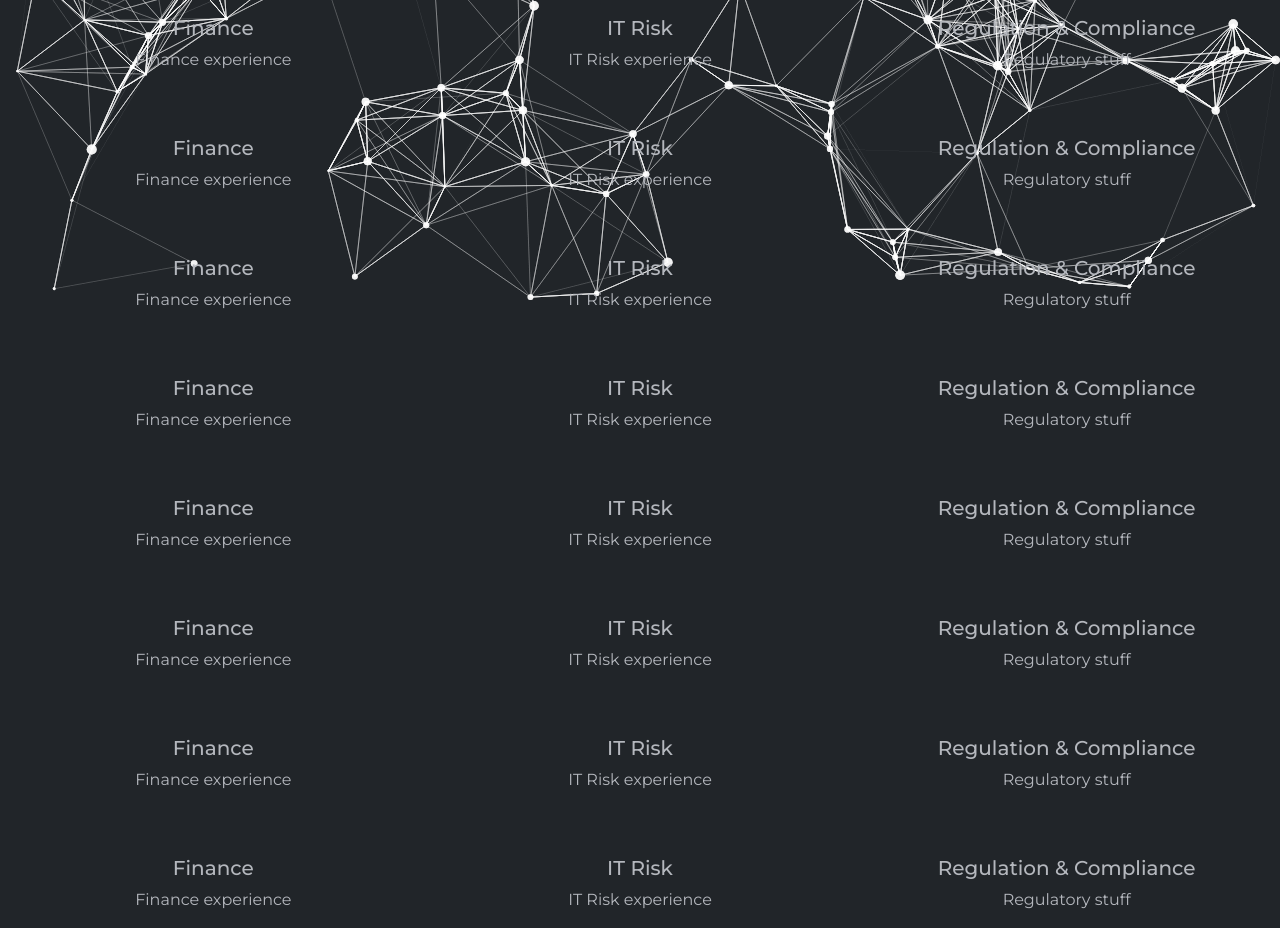
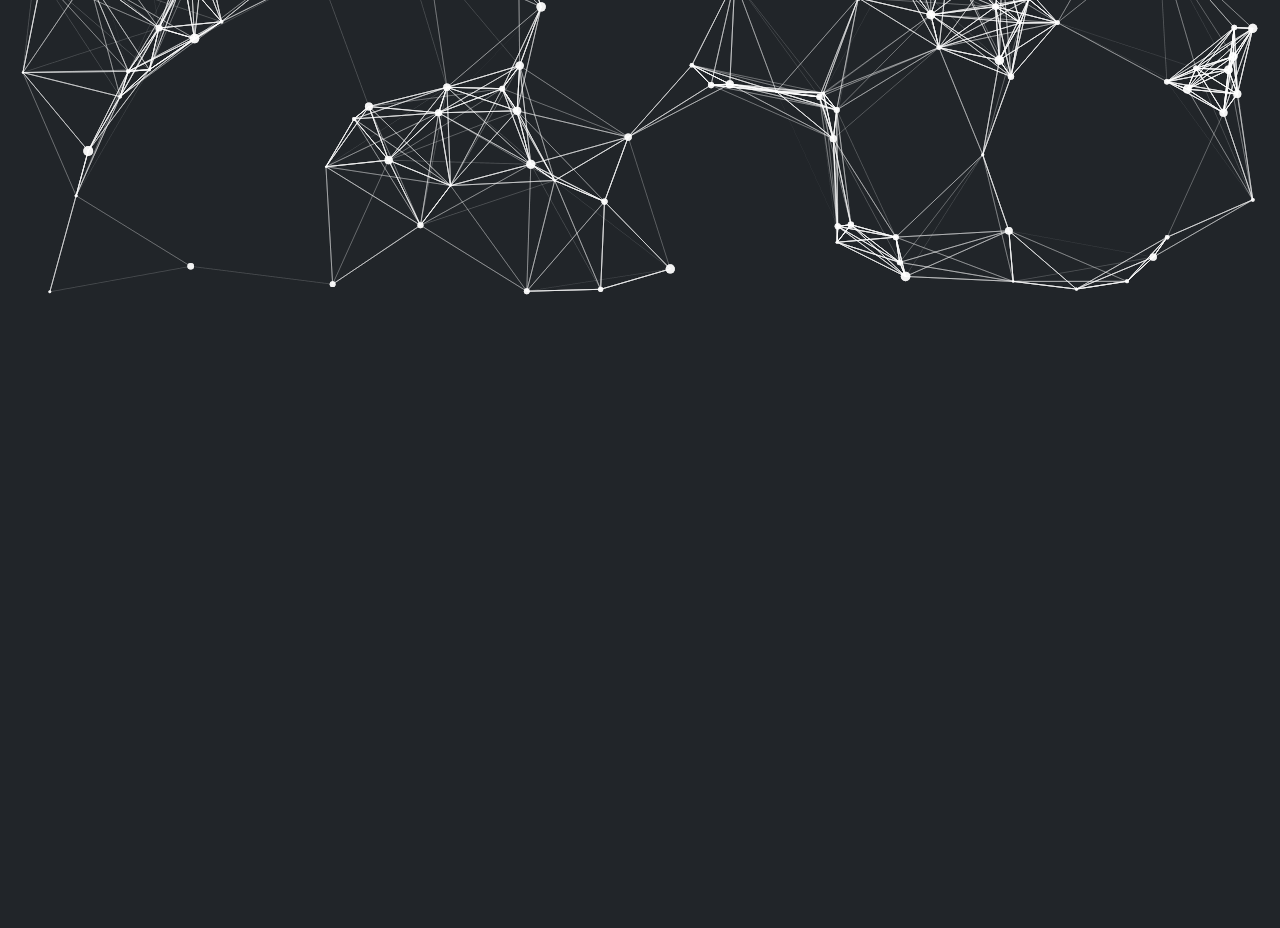
Before and after one commit to STV038/STV038.github.io-aktai, a React (Create React App) app: page /team in a window 1280 px wide. Shown: the part 500-1428 px from the top of the page. After the commit the page ends 800 px from the top, so only its background shows below. Built offline with nearby package versions, Linux system fonts and the light colour scheme.

Commit message:
styling of about component and particle footer

```diff
--- a/src/components/Services.js
+++ b/src/components/Services.js
@@ -2,6 +2,7 @@ import * as React from 'react';
 import { Container, Row } from 'reactstrap';
 import { Transition } from 'react-transition-group';
 
+import ParticlesFooter from '../assets/ParticlesFooter';
 import '../assets/transition.scss';
 
 const duration = 2000;
@@ -49,6 +50,9 @@ const Services = () => {
           </div>
         )}
       </Transition>
+      <nav class="navbar fixed-bottom particle-footer">
+        <ParticlesFooter />
+      </nav>
     </div>
   );
 };
--- a/src/components/Team.js
+++ b/src/components/Team.js
@@ -84,214 +84,6 @@ const Team = () => {
                 </Row>
               </Col>
             </Row>
-            <Row className="justify-content-center">
-              <Col sm="12" lg="4" className="mt-5">
-                <Row className="justify-content-center text-center">
-                  <h5>Finance</h5>
-                </Row>
-                <Row className="justify-content-center text-center">
-                  <p className=" mb-3">Finance experience</p>
-                </Row>
-              </Col>
-              <Col sm="12" lg="4" className="mt-5">
-                <Row className="justify-content-center">
-                  <h5>IT Risk</h5>
-                </Row>
-                <Row className="justify-content-center">
-                  <p className=" mb-3">IT Risk experience</p>
-                </Row>
-              </Col>
-              <Col sm="12" lg="4" className="mt-5">
-                <Row className="justify-content-center">
-                  <h5>Regulation & Compliance</h5>
-                </Row>
-                <Row className="justify-content-center">
-                  <p className=" mb-3">Regulatory stuff</p>
-                </Row>
-              </Col>
-            </Row>
-            <Row className="justify-content-center">
-              <Col sm="12" lg="4" className="mt-5">
-                <Row className="justify-content-center text-center">
-                  <h5>Finance</h5>
-                </Row>
-                <Row className="justify-content-center text-center">
-                  <p className=" mb-3">Finance experience</p>
-                </Row>
-              </Col>
-              <Col sm="12" lg="4" className="mt-5">
-                <Row className="justify-content-center">
-                  <h5>IT Risk</h5>
-                </Row>
-                <Row className="justify-content-center">
-                  <p className=" mb-3">IT Risk experience</p>
-                </Row>
-              </Col>
-              <Col sm="12" lg="4" className="mt-5">
-                <Row className="justify-content-center">
-                  <h5>Regulation & Compliance</h5>
-                </Row>
-                <Row className="justify-content-center">
-                  <p className=" mb-3">Regulatory stuff</p>
-                </Row>
-              </Col>
-            </Row>
-            <Row className="justify-content-center">
-              <Col sm="12" lg="4" className="mt-5">
-                <Row className="justify-content-center text-center">
-                  <h5>Finance</h5>
-                </Row>
-                <Row className="justify-content-center text-center">
-                  <p className=" mb-3">Finance experience</p>
-                </Row>
-              </Col>
-              <Col sm="12" lg="4" className="mt-5">
-                <Row className="justify-content-center">
-                  <h5>IT Risk</h5>
-                </Row>
-                <Row className="justify-content-center">
-                  <p className=" mb-3">IT Risk experience</p>
-                </Row>
-              </Col>
-              <Col sm="12" lg="4" className="mt-5">
-                <Row className="justify-content-center">
-                  <h5>Regulation & Compliance</h5>
-                </Row>
-                <Row className="justify-content-center">
-                  <p className=" mb-3">Regulatory stuff</p>
-                </Row>
-              </Col>
-            </Row>
-            <Row className="justify-content-center">
-              <Col sm="12" lg="4" className="mt-5">
-                <Row className="justify-content-center text-center">
-                  <h5>Finance</h5>
-                </Row>
-                <Row className="justify-content-center text-center">
-                  <p className=" mb-3">Finance experience</p>
-                </Row>
-              </Col>
-              <Col sm="12" lg="4" className="mt-5">
-                <Row className="justify-content-center">
-                  <h5>IT Risk</h5>
-                </Row>
-                <Row className="justify-content-center">
-                  <p className=" mb-3">IT Risk experience</p>
-                </Row>
-              </Col>
-              <Col sm="12" lg="4" className="mt-5">
-                <Row className="justify-content-center">
-                  <h5>Regulation & Compliance</h5>
-                </Row>
-                <Row className="justify-content-center">
-                  <p className=" mb-3">Regulatory stuff</p>
-                </Row>
-              </Col>
-            </Row>
-            <Row className="justify-content-center">
-              <Col sm="12" lg="4" className="mt-5">
-                <Row className="justify-content-center text-center">
-                  <h5>Finance</h5>
-                </Row>
-                <Row className="justify-content-center text-center">
-                  <p className=" mb-3">Finance experience</p>
-                </Row>
-              </Col>
-              <Col sm="12" lg="4" className="mt-5">
-                <Row className="justify-content-center">
-                  <h5>IT Risk</h5>
-                </Row>
-                <Row className="justify-content-center">
-                  <p className=" mb-3">IT Risk experience</p>
-                </Row>
-              </Col>
-              <Col sm="12" lg="4" className="mt-5">
-                <Row className="justify-content-center">
-                  <h5>Regulation & Compliance</h5>
-                </Row>
-                <Row className="justify-content-center">
-                  <p className=" mb-3">Regulatory stuff</p>
-                </Row>
-              </Col>
-            </Row>
-            <Row className="justify-content-center">
-              <Col sm="12" lg="4" className="mt-5">
-                <Row className="justify-content-center text-center">
-                  <h5>Finance</h5>
-                </Row>
-                <Row className="justify-content-center text-center">
-                  <p className=" mb-3">Finance experience</p>
-                </Row>
-              </Col>
-              <Col sm="12" lg="4" className="mt-5">
-                <Row className="justify-content-center">
-                  <h5>IT Risk</h5>
-                </Row>
-                <Row className="justify-content-center">
-                  <p className=" mb-3">IT Risk experience</p>
-                </Row>
-              </Col>
-              <Col sm="12" lg="4" className="mt-5">
-                <Row className="justify-content-center">
-                  <h5>Regulation & Compliance</h5>
-                </Row>
-                <Row className="justify-content-center">
-                  <p className=" mb-3">Regulatory stuff</p>
-                </Row>
-              </Col>
-            </Row>
-            <Row className="justify-content-center">
-              <Col sm="12" lg="4" className="mt-5">
-                <Row className="justify-content-center text-center">
-                  <h5>Finance</h5>
-                </Row>
-                <Row className="justify-content-center text-center">
-                  <p className=" mb-3">Finance experience</p>
-                </Row>
-              </Col>
-              <Col sm="12" lg="4" className="mt-5">
-                <Row className="justify-content-center">
-                  <h5>IT Risk</h5>
-                </Row>
-                <Row className="justify-content-center">
-                  <p className=" mb-3">IT Risk experience</p>
-                </Row>
-              </Col>
-              <Col sm="12" lg="4" className="mt-5">
-                <Row className="justify-content-center">
-                  <h5>Regulation & Compliance</h5>
-                </Row>
-                <Row className="justify-content-center">
-                  <p className=" mb-3">Regulatory stuff</p>
-                </Row>
-              </Col>
-            </Row>
-            <Row className="justify-content-center">
-              <Col sm="12" lg="4" className="mt-5">
-                <Row className="justify-content-center text-center">
-                  <h5>Finance</h5>
-                </Row>
-                <Row className="justify-content-center text-center">
-                  <p className=" mb-3">Finance experience</p>
-                </Row>
-              </Col>
-              <Col sm="12" lg="4" className="mt-5">
-                <Row className="justify-content-center">
-                  <h5>IT Risk</h5>
-                </Row>
-                <Row className="justify-content-center">
-                  <p className=" mb-3">IT Risk experience</p>
-                </Row>
-              </Col>
-              <Col sm="12" lg="4" className="mt-5">
-                <Row className="justify-content-center">
-                  <h5>Regulation & Compliance</h5>
-                </Row>
-                <Row className="justify-content-center">
-                  <p className=" mb-3">Regulatory stuff</p>
-                </Row>
-              </Col>
-            </Row>
           </div>
         )}
       </Transition>
--- a/src/components/Vision.js
+++ b/src/components/Vision.js
@@ -2,6 +2,7 @@ import * as React from 'react';
 import { Container, Row } from 'reactstrap';
 import { Transition } from 'react-transition-group';
 
+import ParticlesFooter from '../assets/ParticlesFooter';
 import '../assets/transition.scss';
 
 const duration = 2000;
@@ -51,6 +52,9 @@ const Vision = () => {
           </div>
         )}
       </Transition>
+      <nav class="navbar fixed-bottom particle-footer">
+        <ParticlesFooter />
+      </nav>
     </div>
   );
 };
```
